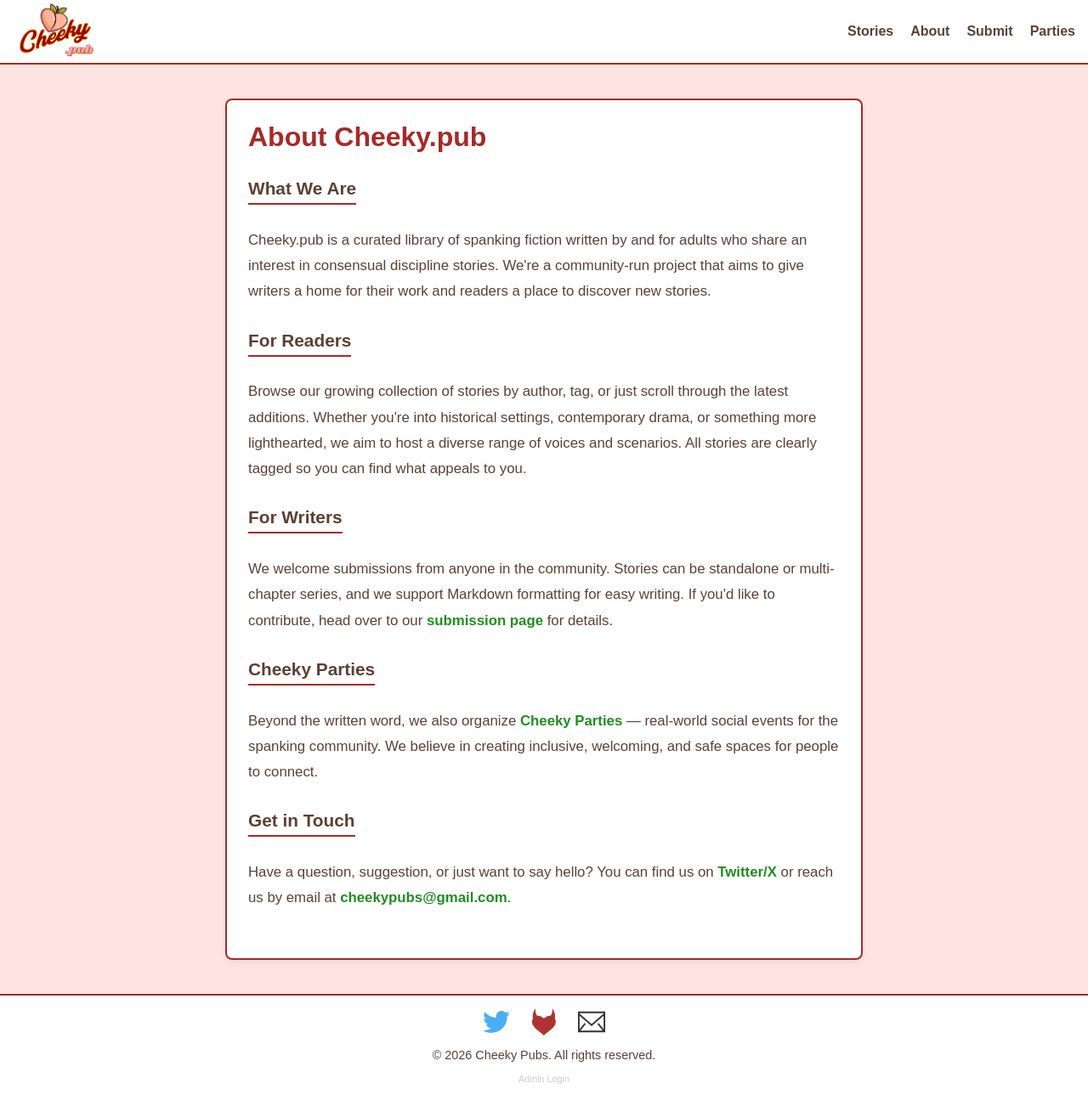
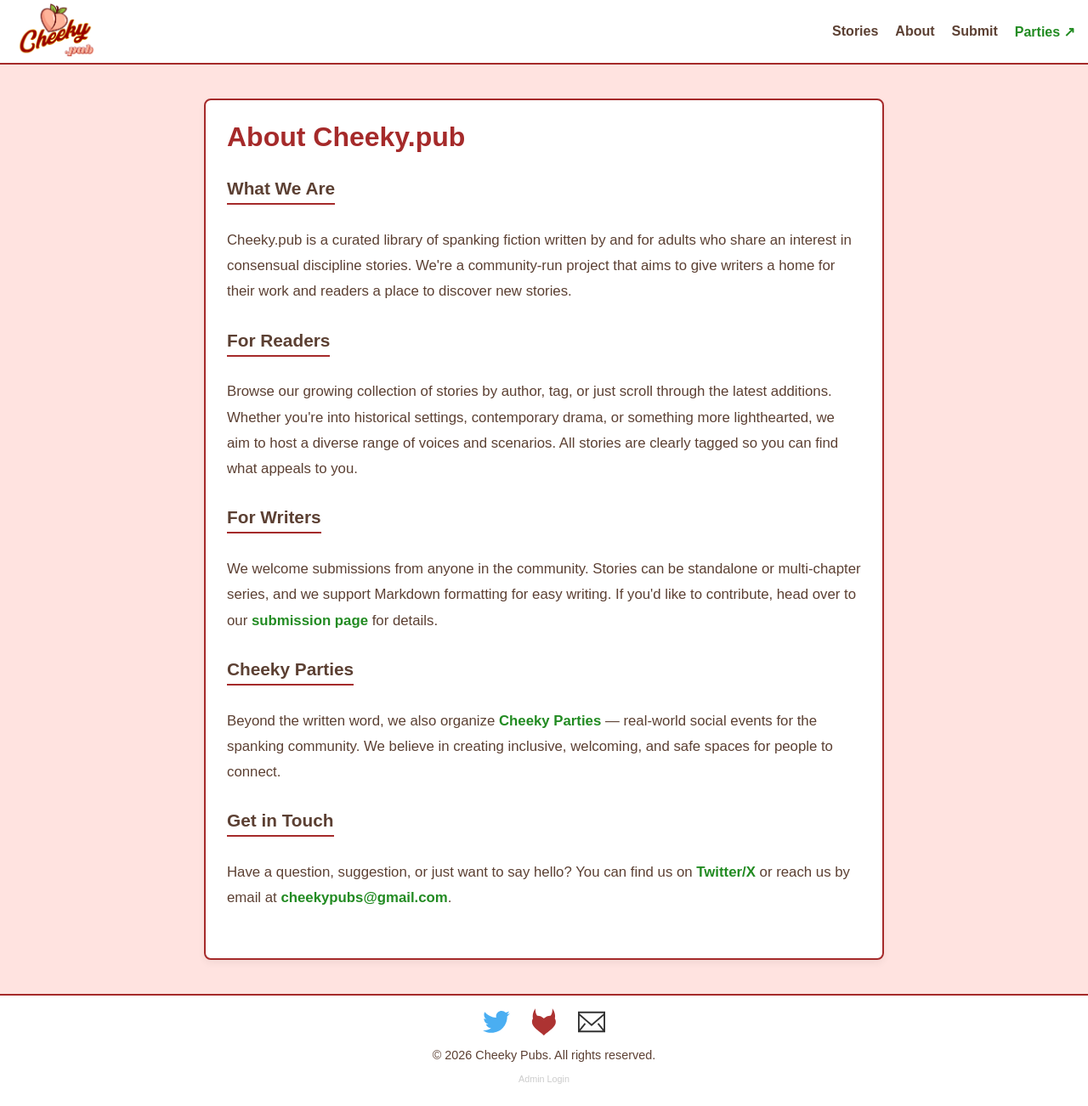
Before and after one commit to cheekypubs/cheekypubs.github.io, a Jekyll site: the page built from about.html, in a window 1280 px wide. Shown: the whole page at 85% size. Built offline with Jekyll 4.4.1, drawn with Linux system fonts in a browser that asks for light colours.

Commit message:
Unify page containers, fix heading colors, add external link arrow, add favicon
- Set about, submit-info, and submit pages to matching 800px max-width
- Fix content-box h1 to crimson (#A52A2A) matching other page headings
- Add external-link class and arrow (↗) to Parties nav link
- Copy favicon from cheekyparties repo and configure in head (SVG + PNG)

```diff
--- a/_includes/header.html
+++ b/_includes/header.html
@@ -9,7 +9,7 @@
         <li><a href="{{ '/' | absolute_url }}">Stories</a></li>
         <li><a href="{{ '/about/' | absolute_url }}">About</a></li>
         <li><a href="{{ '/submit-info/' | absolute_url }}">Submit</a></li>
-        <li><a href="https://cheekyparties.github.io" target="_blank">Parties</a></li>
+        <li><a href="https://cheekyparties.github.io" target="_blank" rel="noopener noreferrer" class="external-link">Parties ↗</a></li>
     </ul>
 </nav>
 
--- a/_layouts/default.html
+++ b/_layouts/default.html
@@ -7,6 +7,8 @@
     <title>{{ page.title }} | {{ site.title }}</title>
 
     <link rel="stylesheet" href="{{ '/assets/css/style.css' | absolute_url }}">
+    <link rel="icon" type="image/svg+xml" href="{{ '/assets/images/logo/favicon.svg' | absolute_url }}">
+    <link rel="icon" type="image/png" href="{{ '/assets/images/logo/favicon.png' | absolute_url }}">
 </head>
 <body>
 
--- a/assets/css/style.css
+++ b/assets/css/style.css
@@ -180,7 +180,10 @@
     box-sizing: border-box;
 }
 
-.content-box h1,
+.content-box h1 {
+    color: #A52A2A;
+}
+
 .content-box h2,
 .content-box h3 {
     color: #5C4033;
@@ -198,7 +201,7 @@
 
 /* --- Global Page Width Container --- */
 .page-container {
-    max-width: 960px;
+    max-width: 800px;
     margin: 0 auto;
     padding: 0 20px;
 }
@@ -1388,7 +1391,7 @@
 /* ===================== About Page ===================== */
 
 .about-page {
-    max-width: 750px;
+    max-width: 800px;
     margin: 0 auto;
     padding: 20px 0;
 }
```
Also changed, not shown: _stories/2026-01-20-the-spanking-adventures-of-greebo.md (+1 -1 lines), assets/images/logo/favicon.png (added), assets/images/logo/favicon.svg (added).
